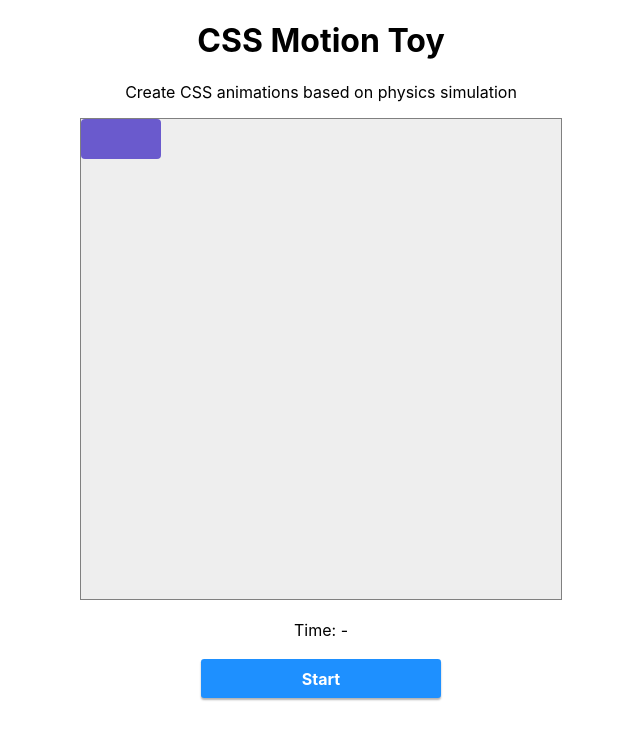
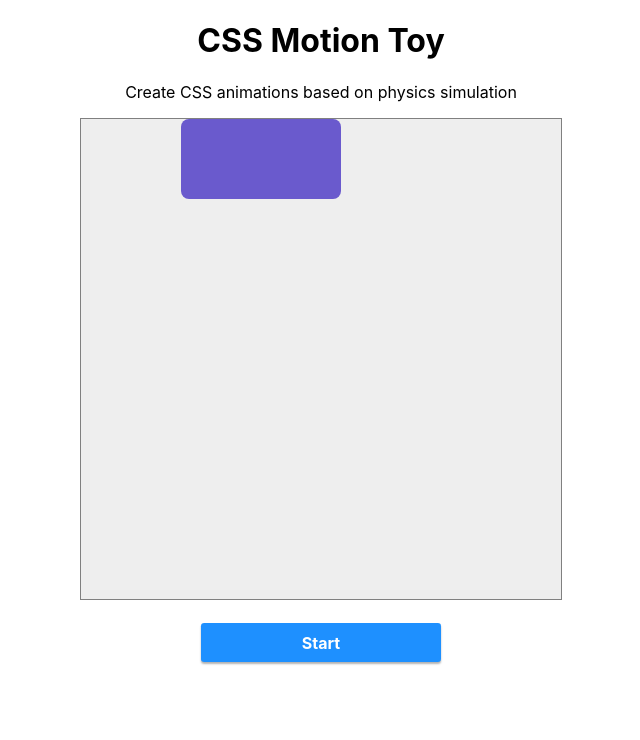
Before and after one commit to tomsoderlund/css-motion-toy, a React (Create React App) app: page / in a window 1280 px wide. Shown: the top 740 px of the page, without its empty margins (319-959 px from the left). Built offline with nearby package versions, Linux system fonts and the light colour scheme.

Commit message:
Rotation

```diff
--- a/src/components/Simulator.js
+++ b/src/components/Simulator.js
@@ -15,22 +15,33 @@ const SimulatorContainer = styled.div`
 
 const TheBox = styled.div`
   position: absolute;
-  width: 10em;
-  height: 5em;
+  width: 20em;
+  height: 10em;
   background-color: slateblue;
-  border-radius: 0.5em;
+  border-radius: 1em;
 `
 
 const TIMER_INTERVAL = 50
 
+const X = 0; const Y = 1; const ROTATION = 3; const OPACITY = 4
+
 const physicsInitialState = {
-  // X, Y, Z, rotation
-  position: [0, 0, 0, 0],
-  speed: [0, 0, 0, 0],
-  acceleration: [0, 2, 0, 0]
+  // X, Y, Z, rotation, opacity
+  position: [100, 0, 0, 0, 1],
+  speed: [0, 0, 0, 10, 0],
+  acceleration: [0, 2, 0, 0, 0]
 }
 
 const roundTo3decimals = value => Math.round(value * 1000) / 1000
+
+const getStyleProps = state => ({
+  left: `${roundTo3decimals(state.position[X])}px`,
+  top: `${roundTo3decimals(state.position[Y])}px`,
+  transform: `rotate(${roundTo3decimals(state.position[ROTATION])}deg)`,
+  opacity: roundTo3decimals(state.position[OPACITY])
+})
+
+const objectToCSS = obj => Object.keys(obj).reduce((result, key) => result + `${key}: ${obj[key]}; `, '')
 
 export default class Simulator extends Component {
   constructor (props) {
@@ -60,13 +71,15 @@ export default class Simulator extends Component {
         position[dim] += speed[dim]
       }
       // Bounce
-      if (position[1] > 200) {
-        speed[1] = -speed[1] * 0.9
-        position[1] = 200
+      if (position[Y] > 200) {
+        speed[Y] = -speed[Y] * 0.9
+        speed[ROTATION] = -speed[ROTATION] * 0.9
+        position[ROTATION] = position[ROTATION] * 0.9
+        position[Y] = 200
       }
       const elapsedTime = Date.now() - this.state.timeStarted
       this.setState({ position, speed, acceleration, elapsedTime })
-      console.log(`${elapsedTime / 100}% { left: ${roundTo3decimals(position[0])}px; top: ${roundTo3decimals(position[1])}px; }`)
+      console.log(`${elapsedTime / 100}% { ${objectToCSS(getStyleProps({ position, speed, acceleration }))}}`)
     }
   }
 
@@ -83,13 +96,11 @@ export default class Simulator extends Component {
   render () {
     return <Fragment>
       <SimulatorContainer>
-        <TheBox style={{
-          left: `${this.state.position[0]}px`,
-          top: `${this.state.position[1]}px`
-        }} />
+        <TheBox style={getStyleProps(this.state)} />
       </SimulatorContainer>
-      <p>Time: {this.state.isRunning ? this.state.elapsedTime : '-'}</p>
-      <button onClick={this.toggleRunning.bind(this)}>{!this.state.isRunning ? 'Start' : 'Stop'}</button>
+      <p>
+        <button onClick={this.toggleRunning.bind(this)}>{!this.state.isRunning ? 'Start' : 'Stop'}</button>
+      </p>
     </Fragment>
   }
 }
```
